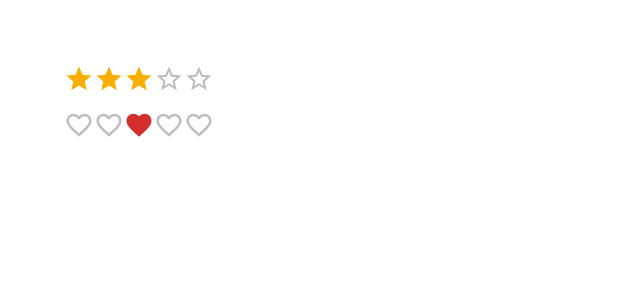
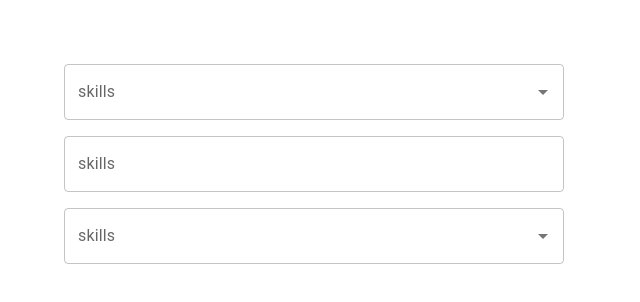
Before and after one commit to rahmanizum/Material-UI-Learning, a React (Create React App) app: page / in a window 1280 px wide. Shown: the top 302 px of the page, without its empty margins (0-640 px from the left). Built offline with nearby package versions, Linux system fonts and the light colour scheme.

Commit message:
Mui AutoComplete

```diff
--- a/src/App.js
+++ b/src/App.js
@@ -1,4 +1,5 @@
 import "./App.css";
+import MuiAutoComplete from "./components/MuiAutoComplete";
 // import MuiTypography from "./components/MuiTypography";
 // import MuiButton from './components/MuiButton';
 // import MuiTextField from './components/MuiTextField';
@@ -6,7 +7,7 @@ import "./App.css";
 // import MuiRadioButtton from "./components/MuiRadioButton";
 // import MuiCheckBox from "./components/MuiCheckBox";
 // import MuiSwitch from "./components/MuiSwitch";
-import MuiRating from "./components/MuiRating";
+// import MuiRating from "./components/MuiRating";
 function App() {
   return (
     <div className="App">
@@ -17,7 +18,8 @@ function App() {
       {/* <MuiRadioButtton/> */}
       {/* <MuiCheckBox/> */}
       {/* <MuiSwitch/> */}
-      <MuiRating/>
+      {/* <MuiRating/> */}
+      <MuiAutoComplete/>
 
     </div>
   );
--- /dev/null
+++ b/src/components/MuiAutoComplete.jsx
@@ -0,0 +1,42 @@
+import React ,{useState}from "react";
+import { Autocomplete, Stack, TextField } from "@mui/material";
+
+const skills = ["HTML", "JAVASCRIPT", "CSS", "TYPE SCRIPT", "REACT"];
+const skillOptions = skills.map((ele,index)=>{
+    return{
+        id:index+1,
+        label: ele
+    }
+})
+const MuiAutoComplete = () => {
+    const [value,setValue] = useState([]);
+    const [freeValue,setFreeValue] = useState(null);
+    const [skill,setSkill] = useState(null)
+    console.log({value});
+  return (
+    <Stack spacing={2} width="500px">
+      <Autocomplete
+        options={skills}
+        renderInput={(params) => <TextField {...params} label="skills" />}
+        value={value}
+        onChange={(e,value)=>setValue(value)}
+        multiple
+      />
+      <Autocomplete
+        options={skills}
+        renderInput={(params) => <TextField {...params} label="skills" />}
+        value={freeValue}
+        onChange={(e,value)=>setFreeValue(value)}
+        freeSolo
+      />
+      <Autocomplete
+        options={skillOptions}
+        renderInput={(params) => <TextField {...params} label="skills" />}
+        value={skill}
+        onChange={(e,value)=>setSkill(value)}
+      />
+    </Stack>
+  );
+};
+
+export default MuiAutoComplete;
```
